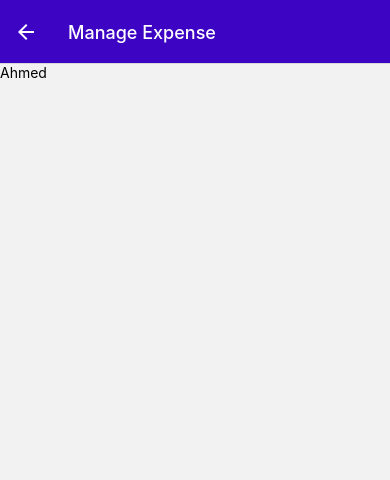
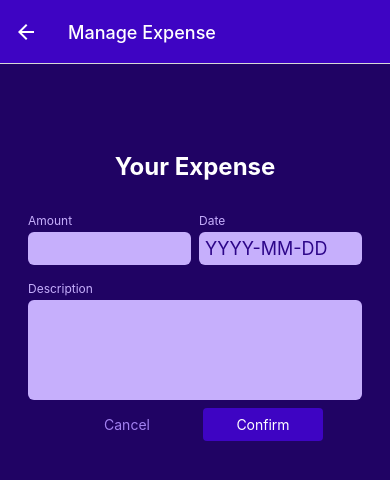
Before and after one commit to mongy92/react-native-the-practical-guide-course-typescript, a React Native app in the folder 4-ExpenseApp/: screen /ManageExpense in a window 390 px wide. Shown: the top 480 px of the page. Built offline with nearby package versions, Linux system fonts and the light colour scheme.

Commit message:
chapter9: build the ui for ManageExpense

```diff
--- /dev/null
+++ b/4-ExpenseApp/src/components/Button.tsx
@@ -0,0 +1,65 @@
+import { FC, PropsWithChildren } from 'react';
+import {
+  Pressable,
+  StyleProp,
+  StyleSheet,
+  Text,
+  View,
+  ViewStyle
+} from 'react-native';
+import { GlobalStyles } from '../constants/styles';
+
+interface Props {
+  onPress(): void;
+  mode?: 'flat';
+  style?: StyleProp<ViewStyle>;
+  testID?: string;
+}
+
+const Button: FC<PropsWithChildren<Props>> = ({
+  children,
+  onPress,
+  mode,
+  style,
+  testID
+}) => {
+  return (
+    <View style={style} testID={testID}>
+      <Pressable
+        onPress={onPress}
+        style={({ pressed }) => pressed && styles.pressed}
+      >
+        <View style={[styles.button, mode === 'flat' && styles.flat]}>
+          <Text style={[styles.buttonText, mode === 'flat' && styles.flatText]}>
+            {children}
+          </Text>
+        </View>
+      </Pressable>
+    </View>
+  );
+};
+
+export default Button;
+
+const styles = StyleSheet.create({
+  button: {
+    borderRadius: 4,
+    padding: 8,
+    backgroundColor: GlobalStyles.colors.primary500
+  },
+  flat: {
+    backgroundColor: 'transparent'
+  },
+  buttonText: {
+    color: 'white',
+    textAlign: 'center'
+  },
+  flatText: {
+    color: GlobalStyles.colors.primary200
+  },
+  pressed: {
+    opacity: 0.75,
+    backgroundColor: GlobalStyles.colors.primary100,
+    borderRadius: 4
+  }
+});
--- /dev/null
+++ b/4-ExpenseApp/src/components/ExpenseForm.tsx
@@ -0,0 +1,165 @@
+import { FC, useState } from 'react';
+import { StyleSheet, Text, View } from 'react-native';
+
+import Input from './Input';
+import { Expense } from '../types/Expense';
+import { formatDateYYYYMMDD } from '../utils/date';
+import { GlobalStyles } from '../constants/styles';
+import Button from './Button';
+import { testIDs } from '../constants/testIDs';
+
+interface Props {
+  submitButtonLabel: string;
+  onCancel(): void;
+  onSubmit(data: Expense): void;
+  defaultValues?: Expense;
+}
+
+const ExpenseForm: FC<Props> = ({
+  submitButtonLabel,
+  onCancel,
+  onSubmit,
+  defaultValues
+}) => {
+  const [inputs, setInputs] = useState({
+    amount: {
+      value: defaultValues ? defaultValues.amount.toString() : '',
+      isValid: true
+    },
+    date: {
+      value: defaultValues ? formatDateYYYYMMDD(defaultValues.date) : '',
+      isValid: true
+    },
+    description: {
+      value: defaultValues ? defaultValues.description : '',
+      isValid: true
+    }
+  });
+
+  function inputChangedHandler(inputIdentifier: string, enteredValue: string) {
+    setInputs((curInputs) => {
+      return {
+        ...curInputs,
+        [inputIdentifier]: { value: enteredValue, isValid: true }
+      };
+    });
+  }
+
+  function submitHandler() {
+    const expenseData = {
+      amount: +inputs.amount.value,
+      date: new Date(inputs.date.value),
+      description: inputs.description.value
+    };
+
+    const amountIsValid = !isNaN(expenseData.amount) && expenseData.amount > 0;
+    const dateIsValid = expenseData.date.toString() !== 'Invalid Date';
+    const descriptionIsValid = expenseData.description.trim().length > 0;
+
+    if (!amountIsValid || !dateIsValid || !descriptionIsValid) {
+      // Alert.alert('Invalid input', 'Please check your input values');
+      setInputs((curInputs) => {
+        return {
+          amount: { value: curInputs.amount.value, isValid: amountIsValid },
+          date: { value: curInputs.date.value, isValid: dateIsValid },
+          description: {
+            value: curInputs.description.value,
+            isValid: descriptionIsValid
+          }
+        };
+      });
+      return;
+    }
+
+    onSubmit(expenseData);
+  }
+
+  const formIsInvalid =
+    !inputs.amount.isValid ||
+    !inputs.date.isValid ||
+    !inputs.description.isValid;
+
+  return (
+    <View style={styles.form} testID={testIDs.manageExpenseForm}>
+      <Text style={styles.title}>Your Expense</Text>
+      <View style={styles.inputsRow}>
+        <Input
+          testID={testIDs.amountInput}
+          style={styles.rowInput}
+          label='Amount'
+          invalid={!inputs.amount.isValid}
+          keyboardType={'decimal-pad'}
+          onChangeText={inputChangedHandler.bind(this, 'amount')}
+          value={inputs.amount.value}
+        />
+        <Input
+          testID={testIDs.dateInput}
+          style={styles.rowInput}
+          label='Date'
+          invalid={!inputs.date.isValid}
+          placeholder='YYYY-MM-DD'
+          maxLength={10}
+          onChangeText={inputChangedHandler.bind(this, 'date')}
+          value={inputs.date.value}
+        />
+      </View>
+      <Input
+        testID={testIDs.descriptionInput}
+        label='Description'
+        invalid={!inputs.description.isValid}
+        multiline
+        onChangeText={inputChangedHandler.bind(this, 'description')}
+        value={inputs.description.value}
+      />
+      {formIsInvalid && (
+        <Text style={styles.errorText}>
+          Invalid input values - please check your entered data!
+        </Text>
+      )}
+      <View style={styles.buttons}>
+        <Button style={styles.button} mode='flat' onPress={onCancel}>
+          Cancel
+        </Button>
+        <Button style={styles.button} onPress={submitHandler}>
+          {submitButtonLabel}
+        </Button>
+      </View>
+    </View>
+  );
+};
+
+export default ExpenseForm;
+
+const styles = StyleSheet.create({
+  form: {
+    marginTop: 40
+  },
+  title: {
+    fontSize: 24,
+    fontWeight: 'bold',
+    color: 'white',
+    marginVertical: 24,
+    textAlign: 'center'
+  },
+  inputsRow: {
+    flexDirection: 'row',
+    justifyContent: 'space-between'
+  },
+  rowInput: {
+    flex: 1
+  },
+  errorText: {
+    textAlign: 'center',
+    color: GlobalStyles.colors.error500,
+    margin: 8
+  },
+  buttons: {
+    flexDirection: 'row',
+    justifyContent: 'center',
+    alignItems: 'center'
+  },
+  button: {
+    minWidth: 120,
+    marginHorizontal: 8
+  }
+});
--- /dev/null
+++ b/4-ExpenseApp/src/components/Input.tsx
@@ -0,0 +1,66 @@
+import { FC } from 'react';
+import {
+  StyleProp,
+  StyleSheet,
+  Text,
+  TextInput,
+  TextInputProps,
+  View,
+  ViewStyle
+} from 'react-native';
+import { GlobalStyles } from '../constants/styles';
+
+interface Props extends TextInputProps {
+  label: string;
+  invalid: boolean;
+  style?: StyleProp<ViewStyle>;
+}
+
+const Input: FC<Props> = ({ label, invalid, style, ...props }) => {
+  return (
+    <View style={[styles.inputContainer, style]}>
+      <Text style={[styles.label, invalid && styles.invalidLabel]}>
+        {label}
+      </Text>
+      <TextInput
+        style={[
+          styles.input,
+          props?.multiline && styles.inputMultiline,
+          invalid && styles.invalidInput
+        ]}
+        {...props}
+      />
+    </View>
+  );
+};
+
+export default Input;
+
+const styles = StyleSheet.create({
+  inputContainer: {
+    marginHorizontal: 4,
+    marginVertical: 8
+  },
+  label: {
+    fontSize: 12,
+    color: GlobalStyles.colors.primary100,
+    marginBottom: 4
+  },
+  input: {
+    backgroundColor: GlobalStyles.colors.primary100,
+    color: GlobalStyles.colors.primary700,
+    padding: 6,
+    borderRadius: 6,
+    fontSize: 18
+  },
+  inputMultiline: {
+    minHeight: 100,
+    textAlignVertical: 'top'
+  },
+  invalidLabel: {
+    color: GlobalStyles.colors.error500
+  },
+  invalidInput: {
+    backgroundColor: GlobalStyles.colors.error50
+  }
+});
--- a/4-ExpenseApp/src/screens/ManageExpense/index.tsx
+++ b/4-ExpenseApp/src/screens/ManageExpense/index.tsx
@@ -1,15 +1,87 @@
-import { StyleSheet, Text, View } from 'react-native';
-import React from 'react';
+import { Button, StyleSheet, View } from 'react-native';
+import React, { useMemo } from 'react';
 import { testIDs } from '../../constants/testIDs';
+import ExpenseForm from '../../components/ExpenseForm';
+import {
+  NavigationProp,
+  RouteProp,
+  useNavigation,
+  useRoute
+} from '@react-navigation/native';
+import { GlobalNavigationParams } from '../../navigation/types';
+import { useExpenses } from '../../contexts/ExpensesContext';
+import { Expense } from '../../types/Expense';
+import { GlobalStyles } from '../../constants/styles';
 
 const ManageExpense = () => {
+  const { addExpense, updateExpense, expenses, deleteExpense } = useExpenses();
+  const { params } =
+    useRoute<RouteProp<GlobalNavigationParams, 'ManageExpense'>>();
+  const navigation = useNavigation<NavigationProp<GlobalNavigationParams>>();
+
+  const defaultValues = useMemo(() => {
+    return expenses.find((e) => e.id === params?.expenseId);
+  }, [params, expenses]);
+
+  function onCancel() {
+    navigation.goBack();
+  }
+
+  function onSubmit(expense: Expense) {
+    if (!!params?.expenseId) {
+      updateExpense(params?.expenseId, expense);
+    } else {
+      addExpense({
+        id: (new Date().getTime() + Math.random()).toString(),
+        ...expense
+      });
+    }
+    navigation.goBack();
+  }
+
+  function onDelete() {
+    if (params?.expenseId) {
+      deleteExpense(params?.expenseId);
+      navigation.goBack();
+    }
+  }
+
   return (
-    <View testID={testIDs.manageExpenseScreen}>
-      <Text>Ahmed</Text>
+    <View testID={testIDs.manageExpenseScreen} style={styles.container}>
+      <ExpenseForm
+        onCancel={onCancel}
+        submitButtonLabel={params?.expenseId ? 'Update' : 'Confirm'}
+        onSubmit={onSubmit}
+        defaultValues={defaultValues}
+      />
+
+      {!!params?.expenseId && (
+        <View style={styles.deleteContainer}>
+          <Button
+            title='Delete'
+            onPress={onDelete}
+            testID={testIDs.deleteButton}
+            color={GlobalStyles.colors.error500}
+          />
+        </View>
+      )}
     </View>
   );
 };
 
 export default ManageExpense;
 
-const styles = StyleSheet.create({});
+const styles = StyleSheet.create({
+  container: {
+    flex: 1,
+    padding: 24,
+    backgroundColor: GlobalStyles.colors.primary800
+  },
+  deleteContainer: {
+    marginTop: 16,
+    paddingTop: 8,
+    borderTopWidth: 2,
+    borderTopColor: GlobalStyles.colors.primary200,
+    alignItems: 'center'
+  }
+});
```
